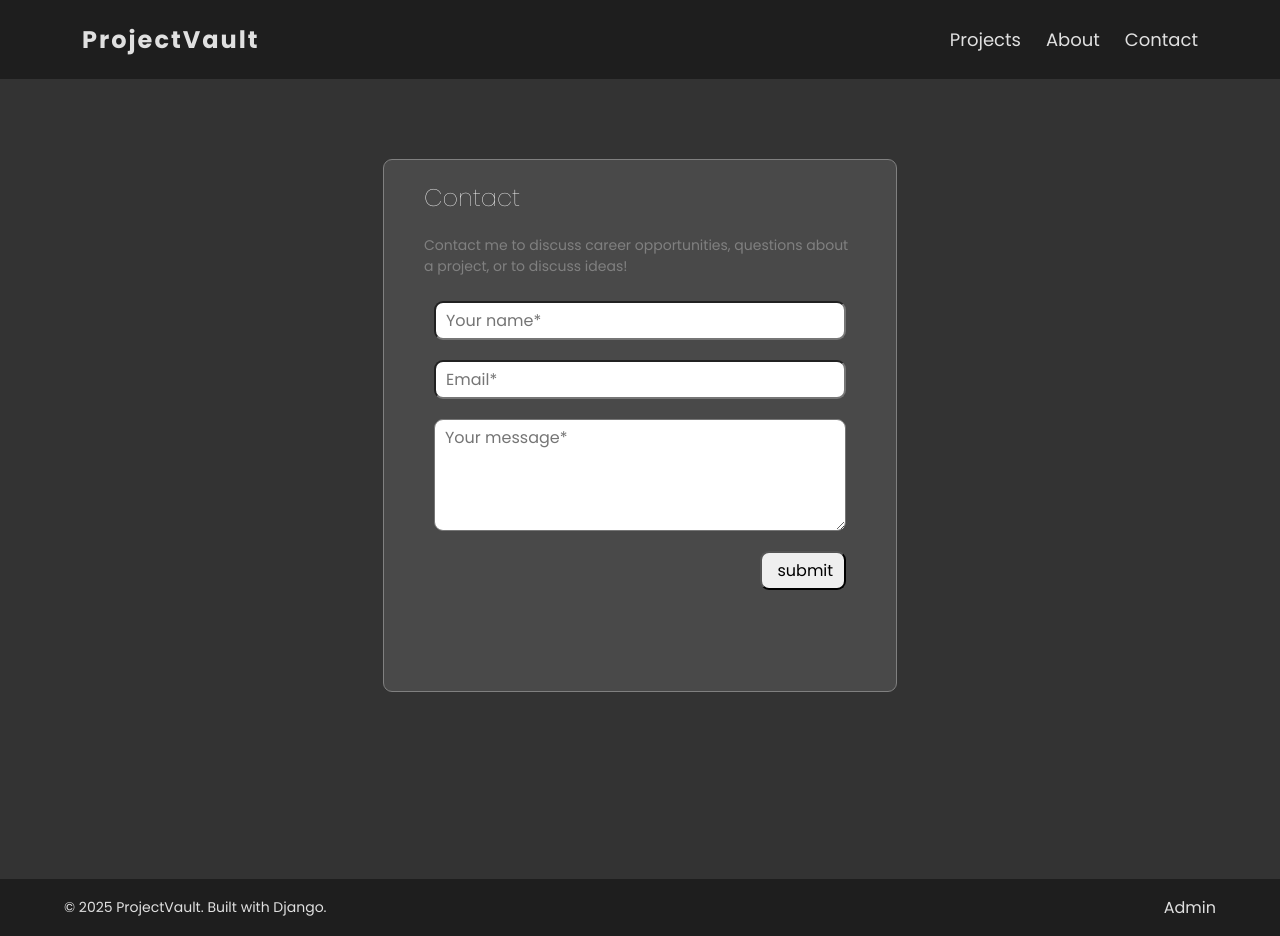
After one commit to SoftSteve/Django-Portfolio, a Django app: page /contact/ in a window 1280 px wide. The commit adds this page. Run offline with Django 5.2, Linux system fonts and the light colour scheme.

Commit message:
Initialized views, html, css, urls, etc. for about and contacts. close to launch.

```diff
--- /dev/null
+++ b/portfolio/projectvault/static/assets/css/contact.css
@@ -0,0 +1,65 @@
+.main-container {
+    font-family: 'Poppins';
+    background: #333;
+    color: white;
+    margin: 0 auto;
+    width: 100vw;
+    min-height: 100vh;
+}
+
+.title {
+    font-weight: lighter;
+}
+
+.title, .description {
+    padding: 0 40px;
+}
+
+.description {
+    font-size: 14px;
+    color: gray;
+}
+
+.contact-container {
+    display: block;
+    background-color: rgba(161, 160, 160, 0.2);
+    border: solid 1px gray;
+    border-radius: 9px;
+    width: 40%;
+    margin: 80px auto 0 auto;
+}
+
+.contact-form {
+    display: flex;
+    flex-direction: column;
+    padding: 0 40px;
+    min-height: 50vh;
+}
+
+input, textarea{
+    font-family: 'Poppins';
+    margin: 10px;
+    border-radius: 9px;
+    padding: 5px;
+    padding-left: 10px;
+}
+
+input {
+    min-height: 25px;
+    font-size: 16px;
+}
+
+textarea {
+    min-height: 100px;
+    font-size: 16px;
+    min-width: calc(100% - 40px);
+}
+
+.submit-container {
+    display: flex;
+    justify-content: flex-end;
+}
+
+#submit-btn {
+    width: 20%;
+}
--- a/portfolio/projectvault/static/assets/css/index.css
+++ b/portfolio/projectvault/static/assets/css/index.css
@@ -31,6 +31,7 @@ body::selection {
 
 header {
     min-height: 50px;
+    font-family: 'Poppins';
 }
 
 nav {
@@ -205,6 +206,10 @@ nav {
     pointer-events: none;
 }
 
+footer {
+    font-family: 'Poppins';
+}
+
 .foot-container {
     min-height: 50px;
     max-height: fit-content;
--- a/portfolio/projectvault/templates/base.html
+++ b/portfolio/projectvault/templates/base.html
@@ -6,9 +6,15 @@
     <meta name="viewport" content="width=device-width, initial-scale=1.0">
     <title>{% block title %}My Site{% endblock %}</title>
     <link rel="stylesheet" href="{% static 'assets/css/index.css' %}">
+    <link href="https://fonts.googleapis.com/css2?family=Poppins:ital,wght@0,100;0,200;0,300;0,400;0,500;0,600;0,700;0,800;0,900;1,100;1,200;1,300;1,400;1,500;1,600;1,700;1,800;1,900&family=Source+Code+Pro:ital,wght@0,200..900;1,200..900&display=swap" rel="stylesheet">
     {% block head %} {% endblock %}
     <script src="{% static 'assets/javascript/index.js' %}" defer></script>
 </head>
+<style>
+    body {
+        font-family: 'Poppins';
+    }
+</style>
 <body>
     <header>
         <nav class="nav-container">
@@ -16,8 +22,8 @@
             <button id="menu-toggle" class="menu-toggle">&#9776;</button>
             <ul class="nav-links">
                 <li><a href="{% url 'projects' %}">Projects</a></li>
-                <li><a href="#about">About</a></li>
-                <li><a href="#contact">Contact</a></li>
+                <li><a href="{% url 'about' %}">About</a></li>
+                <li><a href="{% url 'contact' %}">Contact</a></li>
             </ul>
         </nav>
     </header>
--- /dev/null
+++ b/portfolio/projectvault/templates/contact.html
@@ -0,0 +1,30 @@
+{% extends 'base.html' %}
+{% load static %}
+
+{% block head %}
+    <link rel="stylesheet" href="{% static 'assets/css/contact.css' %}">
+    <link href="https://fonts.googleapis.com/css2?family=Poppins:ital,wght@0,100;0,200;0,300;0,400;0,500;0,600;0,700;0,800;0,900;1,100;1,200;1,300;1,400;1,500;1,600;1,700;1,800;1,900&family=Source+Code+Pro:ital,wght@0,200..900;1,200..900&display=swap" rel="stylesheet">
+{% endblock %}
+
+{% block content %}
+    <section class="main-container">
+        <div class="contact-container">
+            <h2 class="title">Contact</h2>
+            <p class="description">
+                Contact me to discuss career opportunities, questions about a project, or to discuss ideas!
+            </p>
+            <form class="contact-form" action="/email-form/">
+                <input id="user_name" type="text" name="user_name" required placeholder="Your name*">
+
+                <input id="email" type="text", name="email" required placeholder="Email*">
+
+                <textarea type="text" name="message" id="message" required placeholder="Your message*"></textarea>
+
+                <div class="submit-container">
+                    <input id="submit-btn" type="submit" value="submit">
+                </div>
+
+            </form>
+        </div>
+    </section>
+{% endblock %}
--- a/portfolio/projectvault/urls.py
+++ b/portfolio/projectvault/urls.py
@@ -5,5 +5,7 @@ urlpatterns = [
     path("", views.index, name="index"),
     path("start/", views.start, name="start"),
     path("projects/", views.projects, name="projects"),
-    path('projects/<slug:slug>/', views.project_detail, name='project_detail')
+    path('projects/<slug:slug>/', views.project_detail, name='project_detail'),
+    path('about/', views.about, name="about"),
+    path('contact/', views.contact, name='contact')
 ]
--- a/portfolio/projectvault/views.py
+++ b/portfolio/projectvault/views.py
@@ -18,3 +18,10 @@ def project_detail(request, slug):
     project = get_object_or_404(Project, slug=slug)
     content_blocks = project.content_blocks.all()
     return render(request, 'project_detail.html', {'project': project, 'content_blocks':content_blocks})
+
+def about(request):
+    about = AboutSection.objects.last()
+    return render(request,'about.html', {'about': about})
+
+def contact(request):
+    return render(request, 'contact.html')
```
Also changed, not shown: portfolio/projectvault/static/assets/css/about.css (added, +28 -0 lines), portfolio/projectvault/templates/about.html (added, +14 -0 lines), portfolio/projectvault/templates/index.html (+4 -3 lines), portfolio/projectvault/static/assets/javascript/about.js (added), portfolio/projectvault/static/assets/javascript/contact.js (added).
